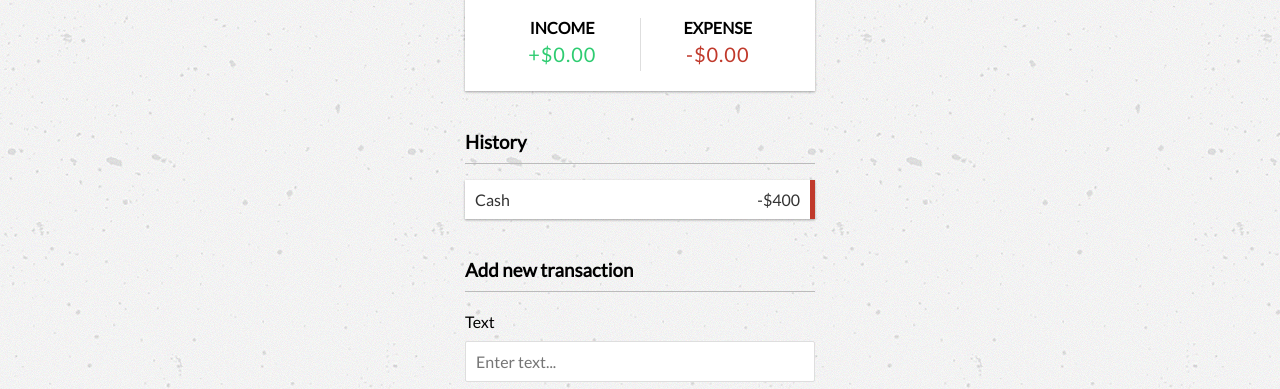
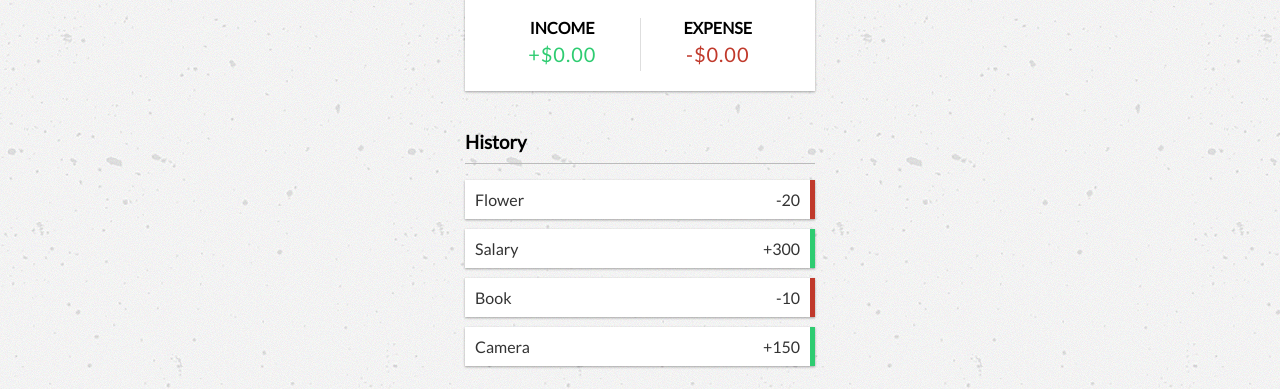
Before and after one commit to Belchenkov/expense_tracker_js, a plain HTML site: page index.html in a window 1280 px wide. Shown: the part 410-799 px from the top of the page. Drawn offline with Linux system fonts and the light colour scheme.

Commit message:
Show Transaction Items

```diff
--- a/index.html
+++ b/index.html
@@ -30,12 +30,7 @@
         </div>
 
         <h3>History</h3>
-        <ul id="list" class="list">
-            <li class="minus">
-                Cash <span>-$400</span>
-                <button class="delete-btn">x</button>
-            </li>
-        </ul>
+        <ul id="list" class="list"></ul>
         <h3>Add new transaction</h3>
         <form id="form">
             <div class="form-control">
--- a/js/script.js
+++ b/js/script.js
@@ -0,0 +1,39 @@
+const balance = document.getElementById('balance');
+const moneyPlus = document.getElementById('money-plus');
+const moneyMinus = document.getElementById('money-minus');
+const list = document.getElementById('list');
+const form = document.getElementById('form');
+const text = document.getElementById('text');
+const amount = document.getElementById('amount');
+
+const dummyTransactions = [
+    { id: 1, text: 'Flower', amount: -20 },
+    { id: 2, text: 'Salary', amount: 300 },
+    { id: 3, text: 'Book', amount: -10 },
+    { id: 4, text: 'Camera', amount: 150 }
+];
+
+let transactions = dummyTransactions;
+
+// Add transactions to DOM list
+function addTransactionDOM(transaction) {
+    const sign = transaction.amount < 0 ? '-' : '+';
+    const item = document.createElement('li');
+
+    item.classList.add(transaction.amount < 0 ? 'minus' : 'plus');
+
+    item.innerHTML = `
+        ${transaction.text} <span>${sign}${Math.abs(transaction.amount)}</span>
+        <button class="delete-btn">x</button>
+    `;
+
+    list.appendChild(item);
+}
+
+// Init app
+function init() {
+    list.innerHTML = '';
+    transactions.forEach(addTransactionDOM);
+}
+
+init();
```
